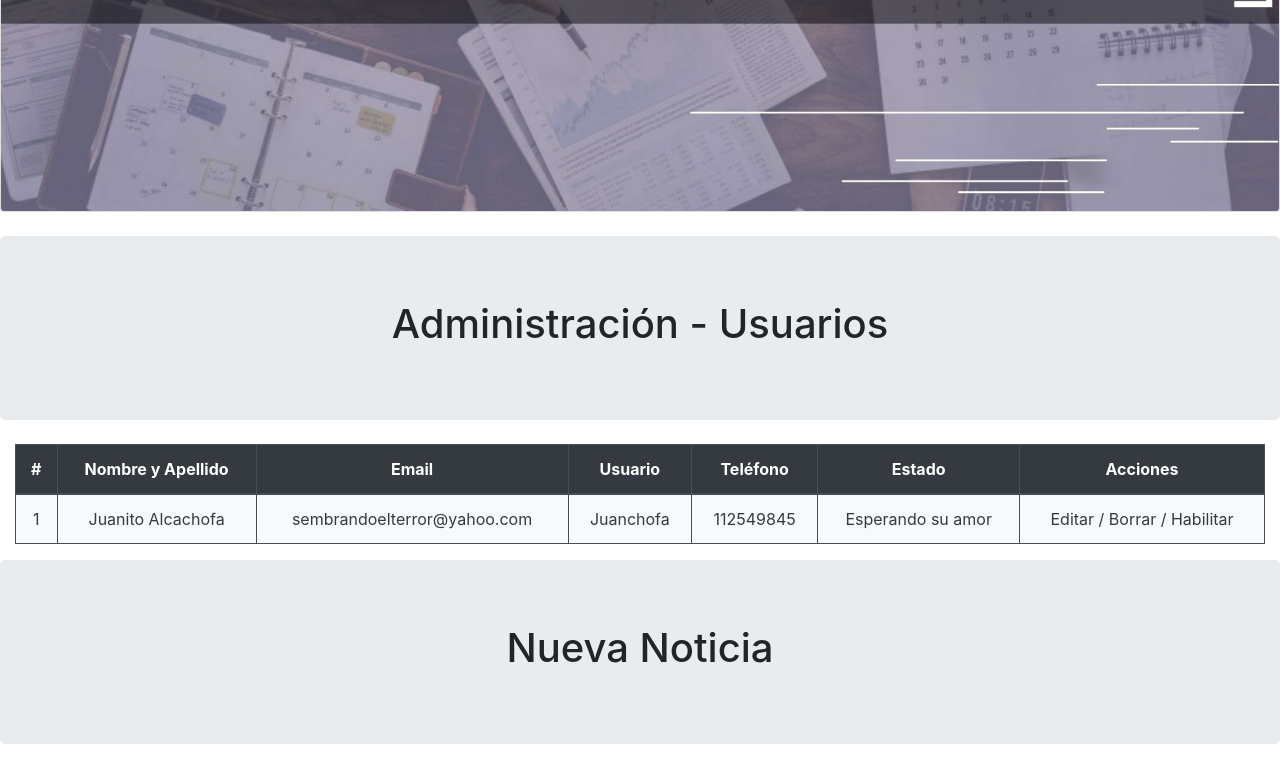
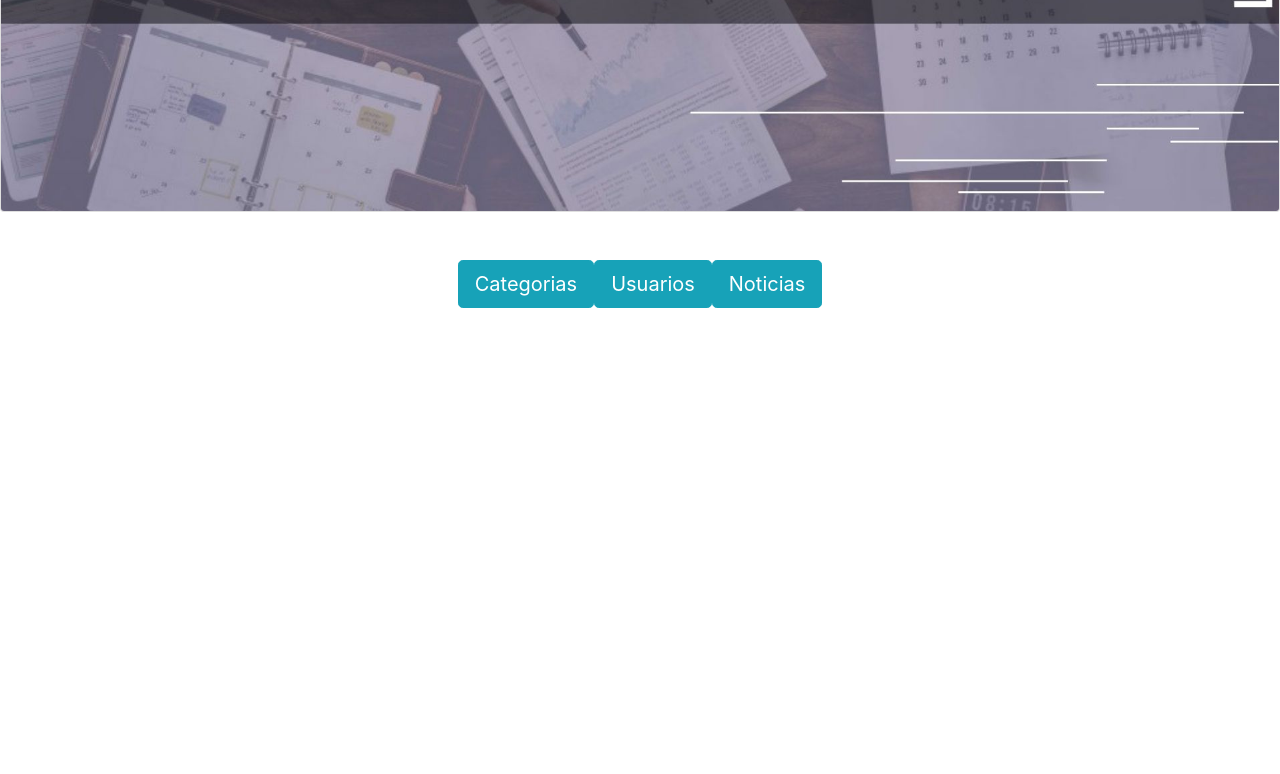
Before and after one commit to casasfranco/RollingNews-final, a React (Create React App) app in the folder rolling-news/: page /admin in a window 1280 px wide. Shown: the part 754-1528 px from the top of the page. After the commit the page ends 1110 px from the top, so only its background shows below. Built offline with nearby package versions, Linux system fonts and the light colour scheme.

Commit message:
Se agregó un router. Se reparo la ruta de la imagen logo para que sea visible en todos los componentes (ahora es mediante importacion de la misma)

```diff
--- a/rolling-news/src/App.js
+++ b/rolling-news/src/App.js
@@ -6,25 +6,54 @@ import Bienvenida from "./components/Administrador/Bienvenida";
 import Usuarios from "./components/Administrador/usuario/Usuarios";
 import NuevaNoticia from "./components/Administrador/noticia/NuevaNoticia";
 import Noticias from "./components/Administrador/noticia/Noticias";
-import Footer from './components/common/Footer';
-import Header from './components/common/Header';
-import CategoriaNueva from './components/Administrador/categoria/CategoriaNueva';
-import Categoria from './components/Administrador/categoria/Categoria';
-
+import Footer from "./components/common/Footer";
+import Header from "./components/common/Header";
+import CategoriaNueva from "./components/Administrador/categoria/CategoriaNueva";
+import Categoria from "./components/Administrador/categoria/Categoria";
+import { BrowserRouter as Router, Switch, Route } from "react-router-dom";
+import UsuarioTabla from "./components/Administrador/usuario/UsuarioTabla";
 
 function App() {
   return (
-    <div>
+    <Router>
       <Header></Header>
       <Barra></Barra>
-      <Bienvenida></Bienvenida>
-      <Usuarios></Usuarios>
-      <NuevaNoticia></NuevaNoticia>
-      <Noticias></Noticias>
-      <CategoriaNueva></CategoriaNueva>
-      <Categoria></Categoria>
+      <Switch>
+        <Route exact path="/admin">
+          <Bienvenida></Bienvenida>
+        </Route>
+        <Route
+          exact
+          path="/admin/categorias"
+          render={() => (
+            <div>
+              <Categoria></Categoria>
+            </div>
+          )}
+        ></Route>
+
+        <Route exact path="/admin/categorias/nueva">
+          <CategoriaNueva></CategoriaNueva>
+        </Route>
+
+        <Route exact path="/admin/usuarios">
+          <Usuarios></Usuarios>
+        </Route>
+
+        <Route exact path="/admin/usuarios/nuevo">
+          {/* <CategoriaNueva></CategoriaNueva> */}
+        </Route>
+
+        <Route exact path="/admin/noticias">
+          <Noticias></Noticias>
+        </Route>
+
+        <Route exact path="/admin/noticias/nueva">
+          <Noticias></Noticias>
+        </Route>
+      </Switch>
       <Footer></Footer>
-    </div>
+    </Router>
   );
 }
 
--- a/rolling-news/src/components/Administrador/Bienvenida.js
+++ b/rolling-news/src/components/Administrador/Bienvenida.js
@@ -1,11 +1,31 @@
 import React from "react";
 import Card from "react-bootstrap/Card";
-
+import Button from "react-bootstrap/Button";
+import { Link } from "react-router-dom";
 const Bienvenida = () => {
   return (
-    <Card>
-      <Card.Img src="fondoBienvenida.jpg" alt="Fondo de bienvenida" />
-    </Card>
+    <div>
+      <Card className="w-100">
+        <Card.Img src="fondoBienvenida.jpg" alt="Fondo de bienvenida" />
+      </Card>
+      <div className="row justify-content-center my-5 text-center">
+        <Link to="/admin/categorias">
+          <Button variant="info" size="lg">
+            Categorias
+          </Button>
+        </Link>
+        <Link to="/admin/usuarios">
+          <Button variant="info" size="lg">
+            Usuarios
+          </Button>{" "}
+        </Link>
+        <Link to="/admin/noticias">
+          <Button variant="info" size="lg">
+            Noticias
+          </Button>{" "}
+        </Link>
+      </div>
+    </div>
   );
 };
 
```
Also changed, not shown: rolling-news/src/components/common/Barra.js (+2 -2 lines), rolling-news/src/assets/logo-rolling.jpg (added).
